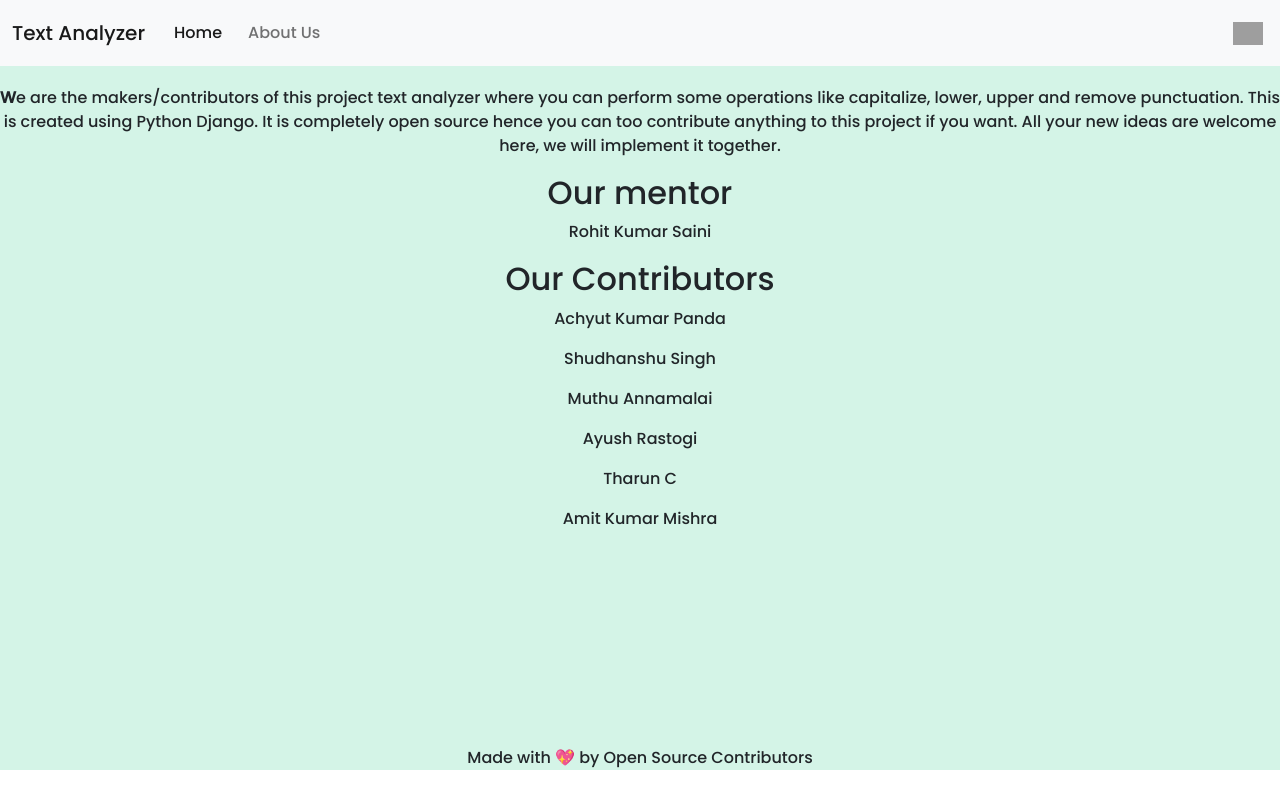
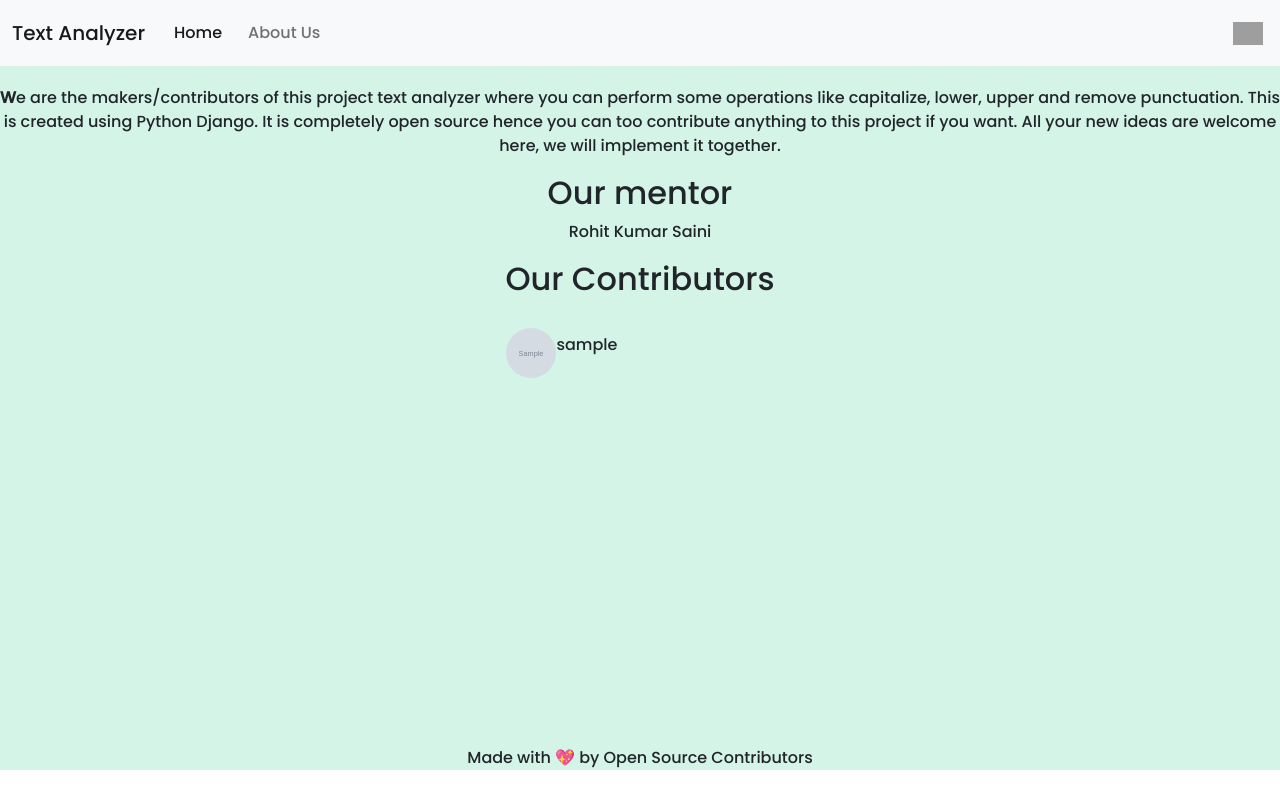
Before and after one commit to rockingrohit9639/TextAnalyzer, a Django app: template templates/about.html in a window 1280 px wide. Run offline with Django 3.2, Linux system fonts and the light colour scheme; the template is opened without the code that fills it: most values are stand-ins (such as "Sample title", 1, 10 or a date in 2020); grey boxes marked "Sample" are stand-in pictures; some libraries are stand-ins or nearby versions; grey boxes are pictures that could not be loaded.

Commit message:
Contributor's File

```diff
--- a/static/css/style.css
+++ b/static/css/style.css
@@ -145,3 +145,16 @@ form{
     font-weight: 500;
     font-size: 2rem;
 }
+
+.contributor {
+    margin-top: 20px;
+    max-width: 200px;
+    display: flex;
+    justify-content: space-around;
+    align-items: center;
+}
+
+.contributor img{
+    width: 50px;
+    height: 50px;
+}
--- a/templates/about.html
+++ b/templates/about.html
@@ -22,12 +22,36 @@
 
 <div class="contributors">
     <h2>Our Contributors</h2>
-    <p><a href="https://github.com/Sloth-Panda">Achyut Kumar Panda</p>
+    <!--<p><a href="https://github.com/Sloth-Panda">Achyut Kumar Panda</p>
     <p><a href="https://github.com/ShudhanshuSingh">Shudhanshu Singh</p>
     <p><a href="https://github.com/muthuannamalai12">Muthu Annamalai</p>
     <p><a href="https://github.com/ayushrastogi689">Ayush Rastogi</p>
     <p><a href="https://github.com/tharunc">Tharun C</p>
-    <p><a href="https://github.com/Amit366">Amit Kumar Mishra</p>
+    <p><a href="https://github.com/Amit366">Amit Kumar Mishra</p>-->
+
+
+    <div id="contributorsLlist">
+
+        {% if userData %}
+            {% for data in userData %}
+               <table>
+                <tr>
+                   <td>
+                    <div class="contributor">
+                        <img src="{{ data.avatar_url }}" class="rounded-circle" alt="avatar">
+                        <a href="{{ data.html_url }}"><p> {{ data.login }} <p></a>
+                    </div>
+                   </td>
+
+                </tr>
+              </table>
+            {% endfor %}
+        {% endif %}
+
+    </div>
+
+
+
 </div>
 
 
```
Also changed, not shown: mysite/views.py (+9 -1 lines).
